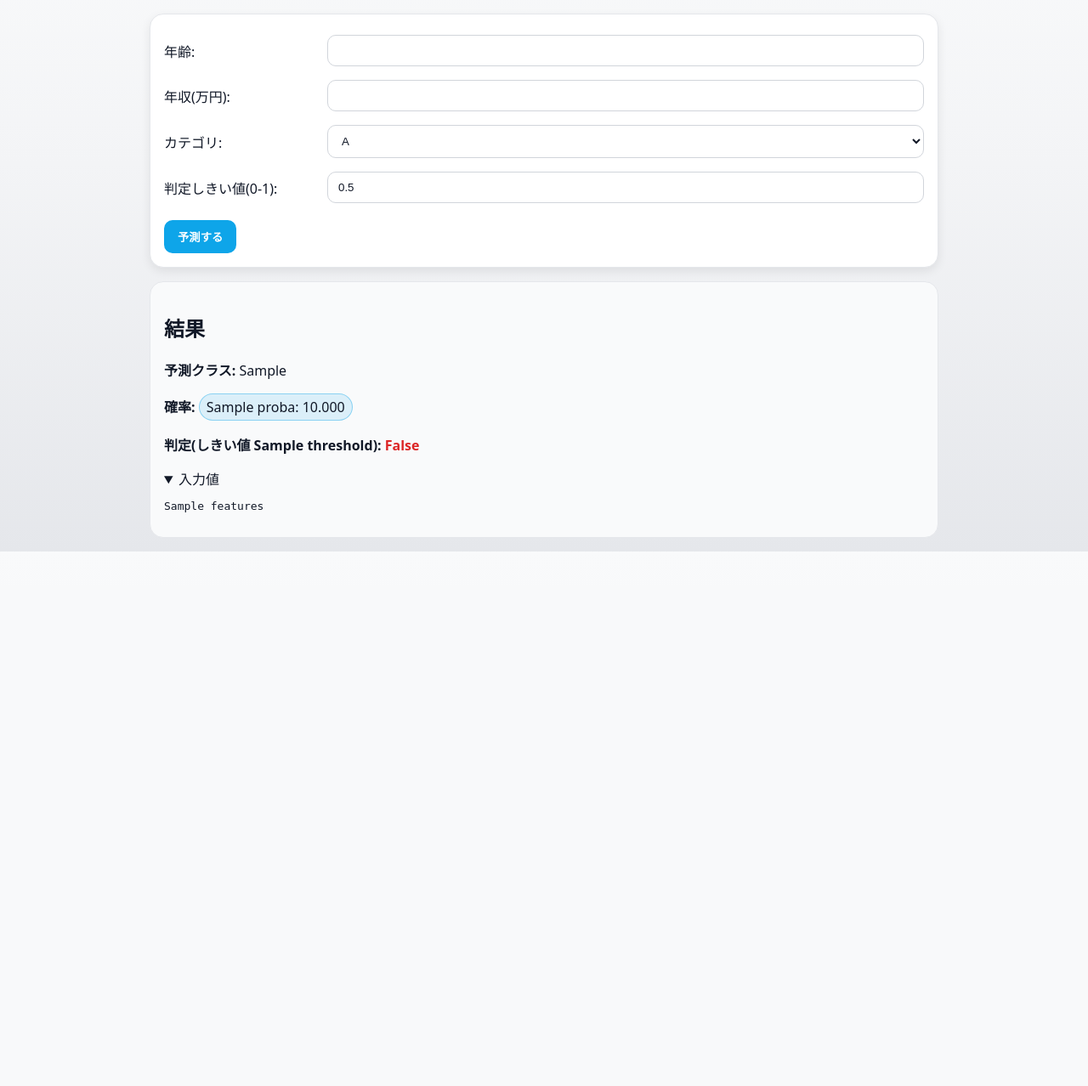
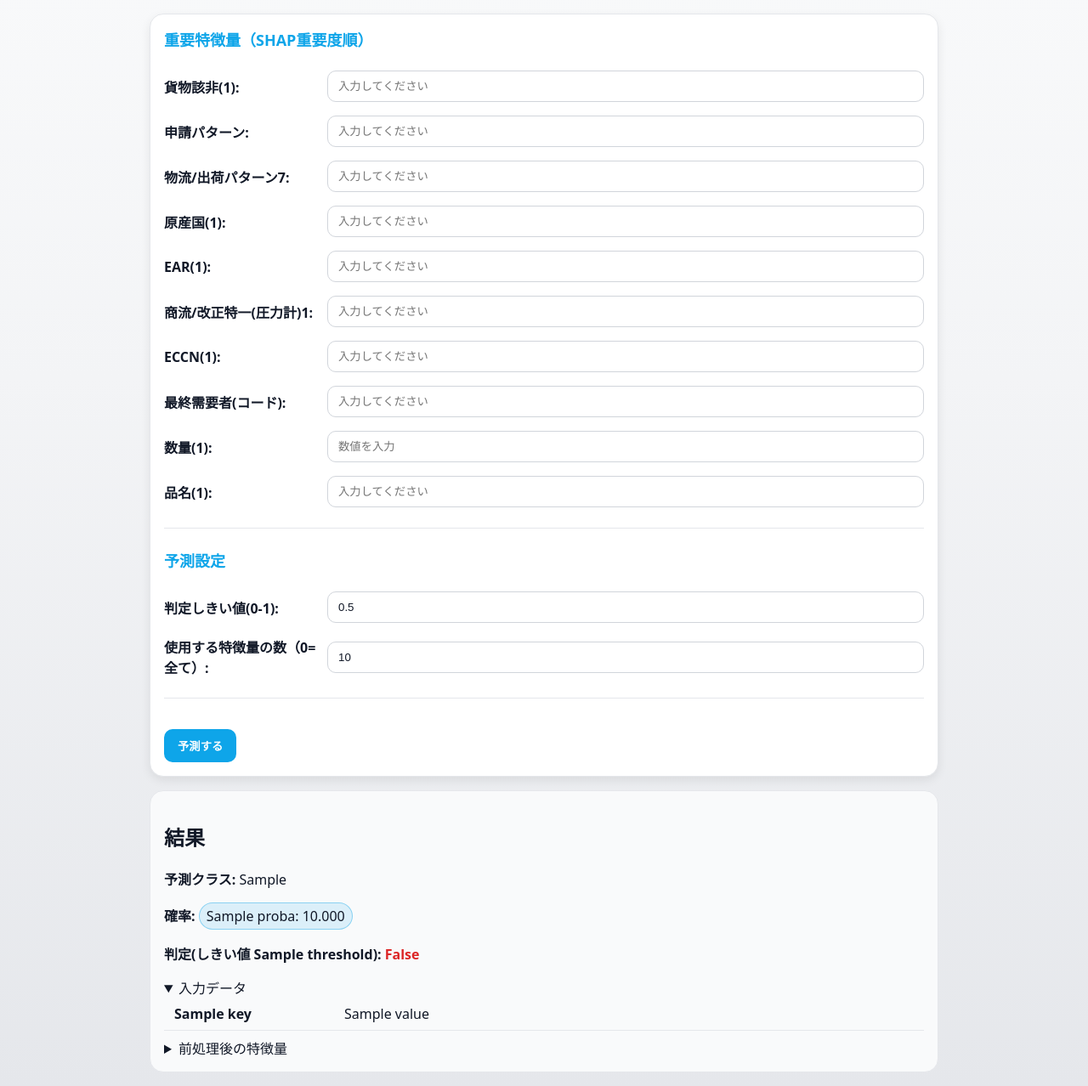
Before and after one commit to kshintani01/007_torihiki_app, a Django app: template myapp/templates/myproject/single.html in a window 1280 px wide, after a click on "入力データ". Shown: the part 112-1390 px from the top of the page at 85% size. Before the commit the page ends 761 px from the top, so only its background shows below. Run offline with Django 4.2, Linux system fonts and the light colour scheme; tables that the repository leaves empty hold one stand-in row (values such as "Sample post"); the template is opened without the code that fills it: values that come from a table or form of the project are taken from there, most other values are stand-ins (such as "Sample title", 1, 10 or a date in 2020).

Commit message:
add form_generator

```diff
--- a/myapp/forms.py
+++ b/myapp/forms.py
@@ -1,19 +1,38 @@
 from django import forms
+from .form_generator import TopSHAPForm, get_field_mapping
 
+# SHAP重要度に基づく動的フォーム
+class SinglePredictForm(TopSHAPForm):
+    """
+    SHAP重要度上位の特徴量を動的に生成したフォーム
+    """
+    pass
 
-class SinglePredictForm(forms.Form):
-    # ダミーの3項目（型やバリデーションは後で差し替え可能）
-    age = forms.IntegerField(label='年齢', min_value=0, max_value=120, required=False)
-    income = forms.FloatField(label='年収(万円)', min_value=0, required=False)
-    category = forms.ChoiceField(label='カテゴリ', choices=[('A', 'A'), ('B', 'B'), ('C', 'C')], required=False)
-    threshold = forms.FloatField(label='判定しきい値(0-1)', min_value=0.0, max_value=1.0, initial=0.5)
+# フィールド名変換用の関数
+def convert_form_data(form_data):
+    """
+    フォームデータのフィールド名を元の特徴量名に変換
+    """
+    mapping = get_field_mapping()
+    converted = {}
 
-class SinglePredictForm(forms.Form):
+    for field_name, value in form_data.items():
+        if field_name in mapping:
+            # 元の特徴量名に変換
+            original_name = mapping[field_name]
+            converted[original_name] = value
+        else:
+            # 変換不要（threshold, topkなど）
+            converted[field_name] = value
+
+    return converted
+
+# 後方互換用の従来フォーム（必要に応じて使用）
+class LegacySinglePredictForm(forms.Form):
     age = forms.IntegerField(label='年齢', min_value=0, max_value=120, required=False)
     income = forms.FloatField(label='年収(万円)', min_value=0, required=False)
     category = forms.ChoiceField(label='カテゴリ', choices=[('A','A'),('B','B'),('C','C')], required=False)
     threshold = forms.FloatField(label='判定しきい値(0-1)', min_value=0.0, max_value=1.0, initial=0.5)
-    # ★追加：Top-K（0または未入力=全特徴量使用）
     topk = forms.IntegerField(
         label='使用する特徴量の数（0=全て）',
         min_value=0, required=False, initial=0
--- a/myapp/services/blob_store.py
+++ b/myapp/services/blob_store.py
@@ -34,13 +34,17 @@ def _download_bytes(path_in_container: str) -> bytes:
         raise FileNotFoundError(f"Blob not found: {CONTAINER}/{path_in_container}")
 
 def download_text(path_in_container: str, encoding="utf-8") -> str:
+    """テキストファイルを取得"""
     return _download_bytes(path_in_container).decode(encoding)
 
 def download_joblib_bytes(path_in_container: str) -> io.BytesIO:
+    """joblibファイルをBytesIOで取得"""
     return io.BytesIO(_download_bytes(path_in_container))
 
 def models_path(name: str) -> str:
+    """モデルファイルのパスを生成"""
     return f"{MODELS_PREFIX.strip('/')}/{name}"
 
 def config_path(name: str) -> str:
+    """設定ファイルのパスを生成"""
     return f"{CONFIG_PREFIX.strip('/')}/{name}"
--- a/myapp/static/myapp/styles.css
+++ b/myapp/static/myapp/styles.css
@@ -110,3 +110,65 @@ body {
 .hint { margin-top: 16px; color: var(--muted); }
 
 .footer { text-align: center; color: var(--muted); padding: 24px; }
+
+/* 動的フォーム用のスタイル */
+.form-section {
+  margin-bottom: 24px;
+  border-bottom: 1px solid #e5e7eb;
+  padding-bottom: 16px;
+}
+
+.form-section:last-child {
+  border-bottom: none;
+  margin-bottom: 0;
+}
+
+.form-section h3 {
+  margin: 0 0 16px 0;
+  color: var(--accent);
+  font-size: 18px;
+  font-weight: 600;
+}
+
+.form-row label {
+  font-weight: 600;
+  color: var(--text);
+  display: block;
+}
+
+.form-row input[type="radio"] {
+  width: auto;
+  margin-right: 8px;
+}
+
+.form-row .errorlist {
+  color: var(--ng);
+  font-size: 14px;
+  margin-top: 4px;
+}
+
+.error {
+  color: var(--ng);
+  font-size: 14px;
+  margin-top: 4px;
+}
+
+.input-table {
+  width: 100%;
+  border-collapse: collapse;
+}
+
+.input-table td {
+  padding: 8px 12px;
+  border-bottom: 1px solid #e5e7eb;
+}
+
+.input-table td:first-child {
+  background: #f9fafb;
+  font-weight: 600;
+  width: 200px;
+}
+
+.searchable-select {
+  min-height: 40px;
+}
--- a/myapp/templates/myproject/single.html
+++ b/myapp/templates/myproject/single.html
@@ -17,10 +17,28 @@
 <main class="container">
 <form method="post" class="form-card">
 {% csrf_token %}
-<div class="form-row">{{ form.age.label_tag }} {{ form.age }}</div>
-<div class="form-row">{{ form.income.label_tag }} {{ form.income }}</div>
-<div class="form-row">{{ form.category.label_tag }} {{ form.category }}</div>
+
+<div class="form-section">
+<h3>重要特徴量（SHAP重要度順）</h3>
+{% for field in form %}
+  {% if field.name != 'threshold' and field.name != 'topk' %}
+  <div class="form-row">
+    {{ field.label_tag }}
+    {{ field }}
+    {% if field.errors %}
+      <div class="error">{{ field.errors }}</div>
+    {% endif %}
+  </div>
+  {% endif %}
+{% endfor %}
+</div>
+
+<div class="form-section">
+<h3>予測設定</h3>
 <div class="form-row">{{ form.threshold.label_tag }} {{ form.threshold }}</div>
+<div class="form-row">{{ form.topk.label_tag }} {{ form.topk }}</div>
+</div>
+
 <button type="submit" class="btn">予測する</button>
 </form>
 
@@ -39,9 +57,20 @@
 </p>
 
 
+{% if input_data %}
+<details class="details">
+<summary>入力データ</summary>
+<table class="input-table">
+  {% for key, value in input_data.items %}
+  <tr><td><strong>{{ key }}</strong></td><td>{{ value }}</td></tr>
+  {% endfor %}
+</table>
+</details>
+{% endif %}
+
 {% if features %}
 <details class="details">
-<summary>入力値</summary>
+<summary>前処理後の特徴量</summary>
 <pre>{{ features|safe }}</pre>
 </details>
 {% endif %}
--- a/requirements.txt
+++ b/requirements.txt
@@ -3,6 +3,8 @@ pandas
 scikit-learn==1.6.1
 numpy
 xgboost
+shap
+joblib
 gunicorn
 gevent
 whitenoise
--- a/tools/compute_shap_all.py
+++ b/tools/compute_shap_all.py
@@ -21,7 +21,7 @@ import shap
 # =========================
 CONFIG = dict(
     MODEL_PATH="models/xgb_std_pipeline.joblib",   # あなたの保存名に合わせています
-    DATA_PATH="/Users/kshintani/Documents/ソフトバンク/03_CI本部/KE/007_torihiki/007_torihiki_app/取引審査データ_250829_train_data.csv",
+    DATA_PATH="/Users/kshintani/Documents/ソフトバンク/03_CI本部/KE/007_torihiki/app_code/取引審査データ_250829_train_data.csv",
     TARGET_COL="審査結果",
     DROP_COLS=["使用許可", "許可番号", "BIS申請", "審査結果(1)", "審査結果(2)"],
     MAX_SAMPLE=2000,                                # 計算負荷対策（データが小さければ大きくして可）
```
Also changed, not shown: myapp/form_generator.py (added, +201 -0 lines), myapp/views.py (+19 -4 lines).
